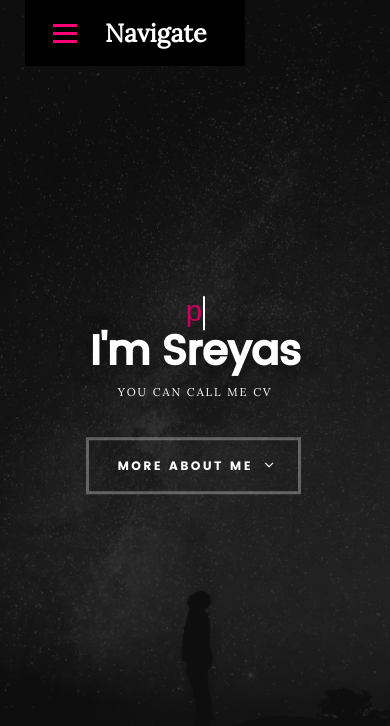
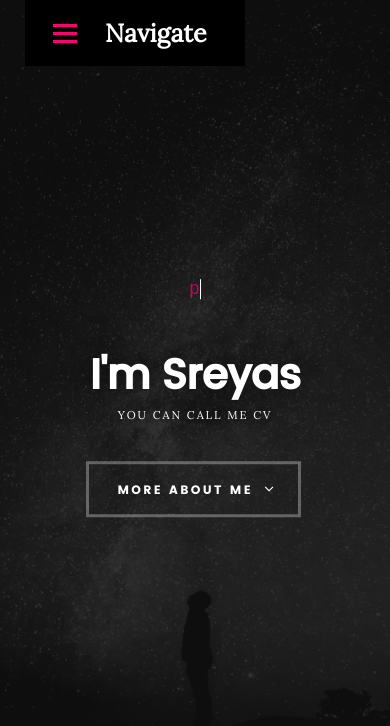
Before and after one commit to ezyway/ezyway.github.io, a plain HTML site: page index.html in a window 390 px wide. Shown: the top 726 px of the page. Drawn offline with Linux system fonts and the light colour scheme; files whose address does not match are found by name.

Commit message:
Add files via upload

```diff
--- a/css/main.css
+++ b/css/main.css
@@ -50,6 +50,9 @@
 	font-size: 30px;
 	font-family: monospace;
 }
+.typewriter{
+	margin-bottom: 50px;
+}
 table td{
 	text-align: center;
 	border: none;
@@ -102,6 +105,10 @@ html {
 	html {
 		font-size: 10px;
 	}
+
+	.typewriter .wrap{
+		font-size: 18px;
+	}
 	table td:after{
 		bottom: 0;
 		left: 20%;
@@ -116,6 +123,8 @@ html {
 		width: 10px;
 		border-radius: 50px;
 	}
+
+
 }
 @media only screen and (max-width:400px) {
 	html {
```
